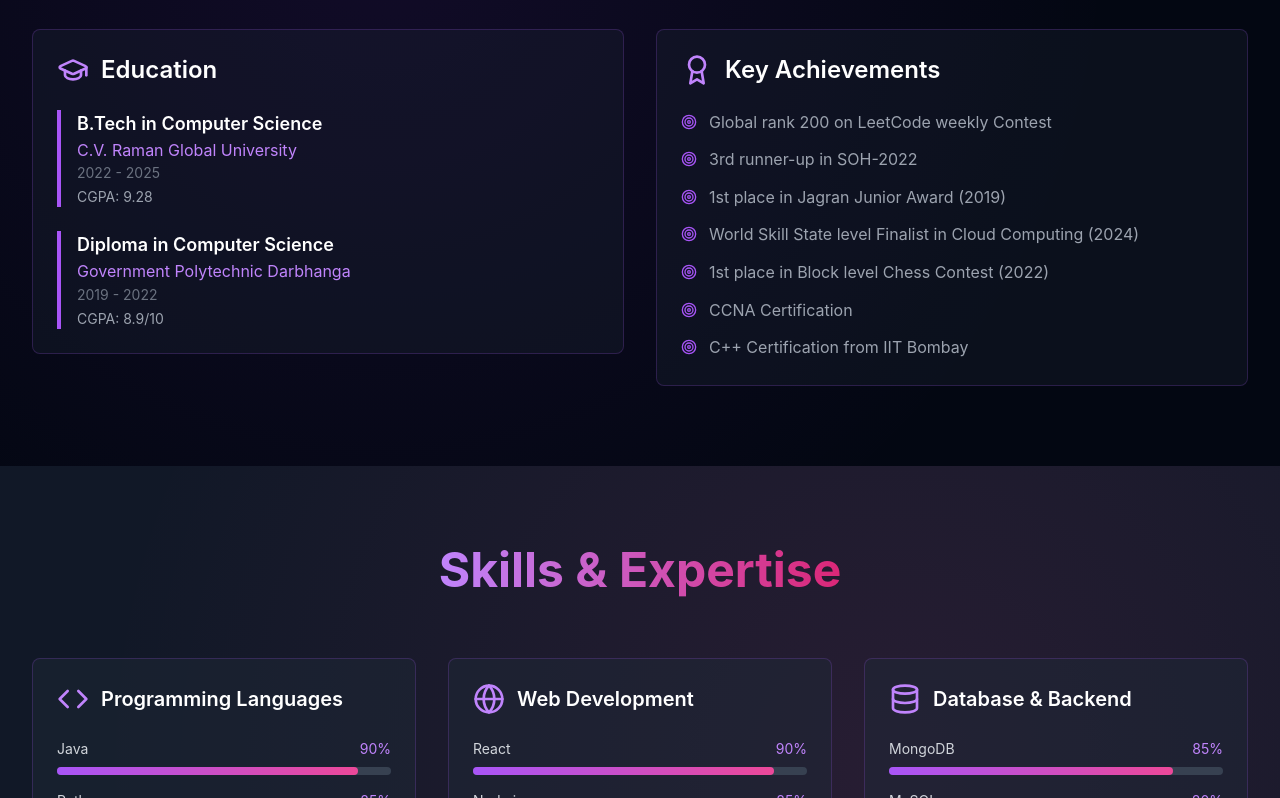
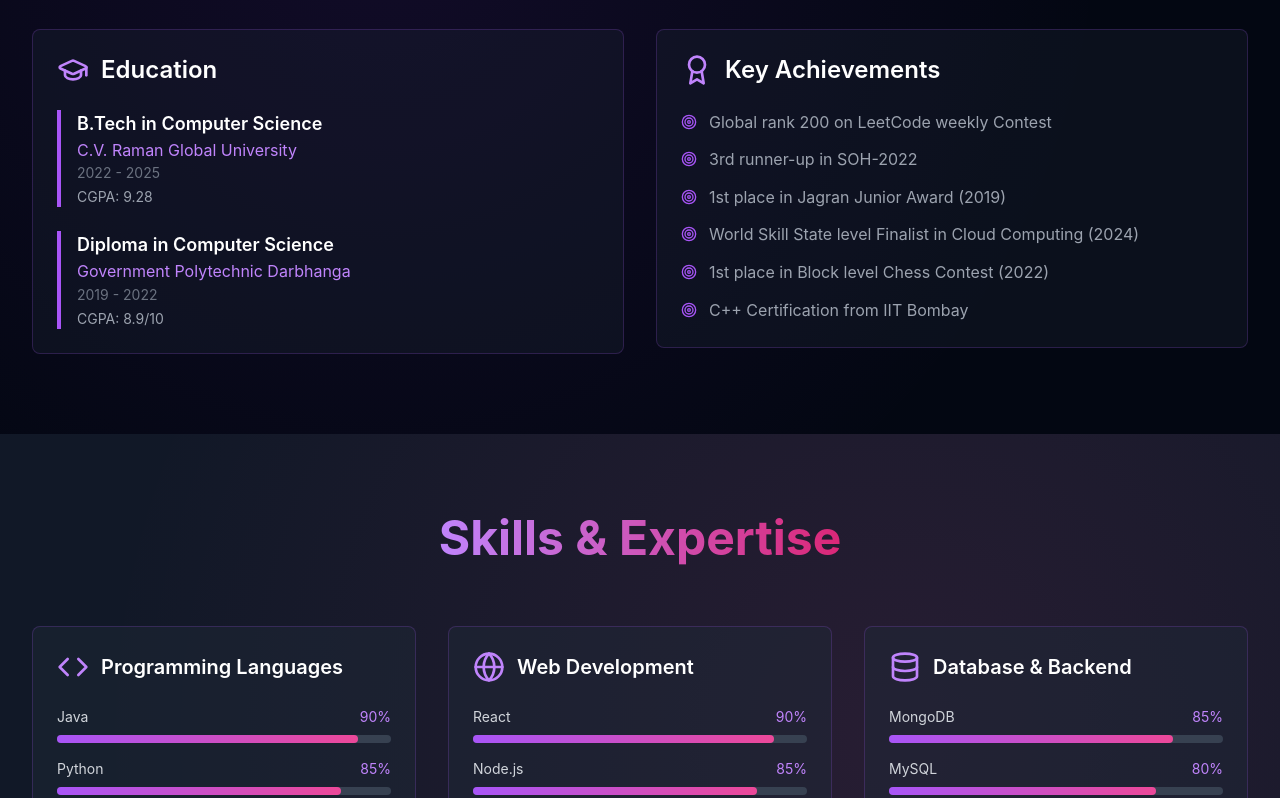
Before and after one commit to Sudhaanshuu/React_Portfolio, a React (Vite) app: page / in a window 1280 px wide. Shown: the part 1407-2205 px from the top of the page. Built offline with nearby package versions, Linux system fonts and the light colour scheme.

Commit message:
normal fixes

```diff
--- a/src/components/About.tsx
+++ b/src/components/About.tsx
@@ -147,7 +147,6 @@ const AchievementsSection = () => (
         '1st place in Jagran Junior Award (2019)',
         'World Skill State level Finalist in Cloud Computing (2024)',
         '1st place in Block level Chess Contest (2022)',
-        'CCNA Certification',
         'C++ Certification from IIT Bombay'
       ].map((achievement, index) => (
         <motion.li
```
